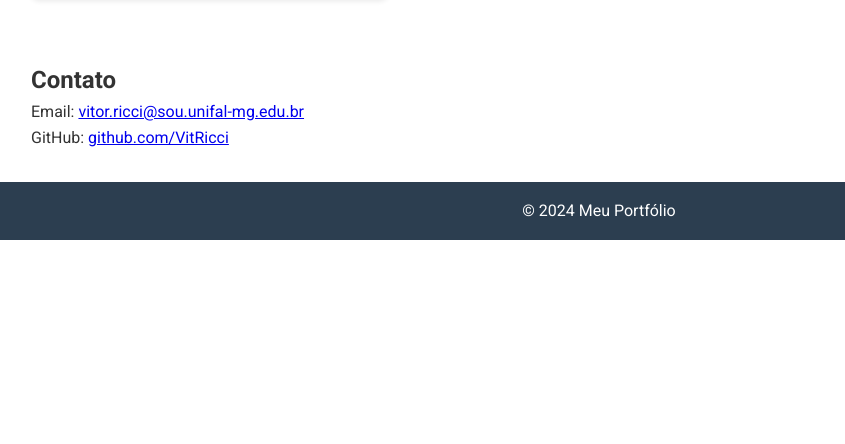
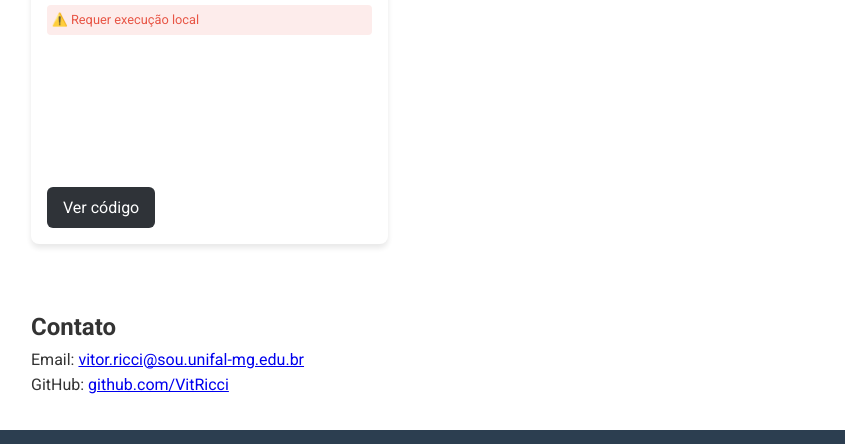
Before and after one commit to VitRicci/Portifolio-Vitor, a website: page index.html in a window 1280 px wide. Shown: the part 1399-1843 px from the top of the page, without its empty margins (41-886 px from the left). Before the commit the page ends 1639 px from the top, so only its background shows below. Drawn offline with nearby package versions, Linux system fonts and the light colour scheme.

Commit message:
Update style.css

```diff
--- a/style.css
+++ b/style.css
@@ -76,9 +76,10 @@ section {
 /* Cards de Projetos */
 .project-grid {
     display: grid;
-    grid-template-columns: repeat(auto-fill, minmax(300px, 1fr));
+    grid-template-columns: repeat(auto-fill, minmax(320px, 1fr)); /* Largura mínima maior para uniformidade */
     gap: 2rem;
     margin-top: 1.5rem;
+    align-items: stretch; /* Garante altura igual */
 }
 
 .project-card {
@@ -88,9 +89,12 @@ section {
     box-shadow: 0 4px 6px rgba(0, 0, 0, 0.1);
     transition: transform 0.3s ease;
     position: relative;
-    display: flex;              /* Adicionado */
-    flex-direction: column;     /* Adicionado */
-    height: 100%;               /* Adicionado */
+    display: flex;
+    flex-direction: column;
+    height: 100%;
+    min-height: 420px; /* Altura mínima para todos ficarem iguais */
+    max-width: 100%;
+    justify-content: flex-start;
 }
 
 .project-card:hover {
@@ -107,12 +111,14 @@ section {
 .project-card h3 {
     margin: 1rem 1rem 0.5rem;
     font-size: 1.25rem;
+    flex-shrink: 0;
 }
 
 .project-card p {
     margin: 0 1rem 1rem;
     color: #555;
     font-size: 0.9rem;
+    flex-shrink: 0;
 }
 
 .project-links {
@@ -120,7 +126,7 @@ section {
     gap: 0.5rem;
     padding: 0 1rem 1rem;
     flex-wrap: wrap;
-    margin-top: auto;           /* Adicionado para empurrar para o final */
+    margin-top: auto;
 }
 
 /* Estilos específicos para projetos locais */
```
